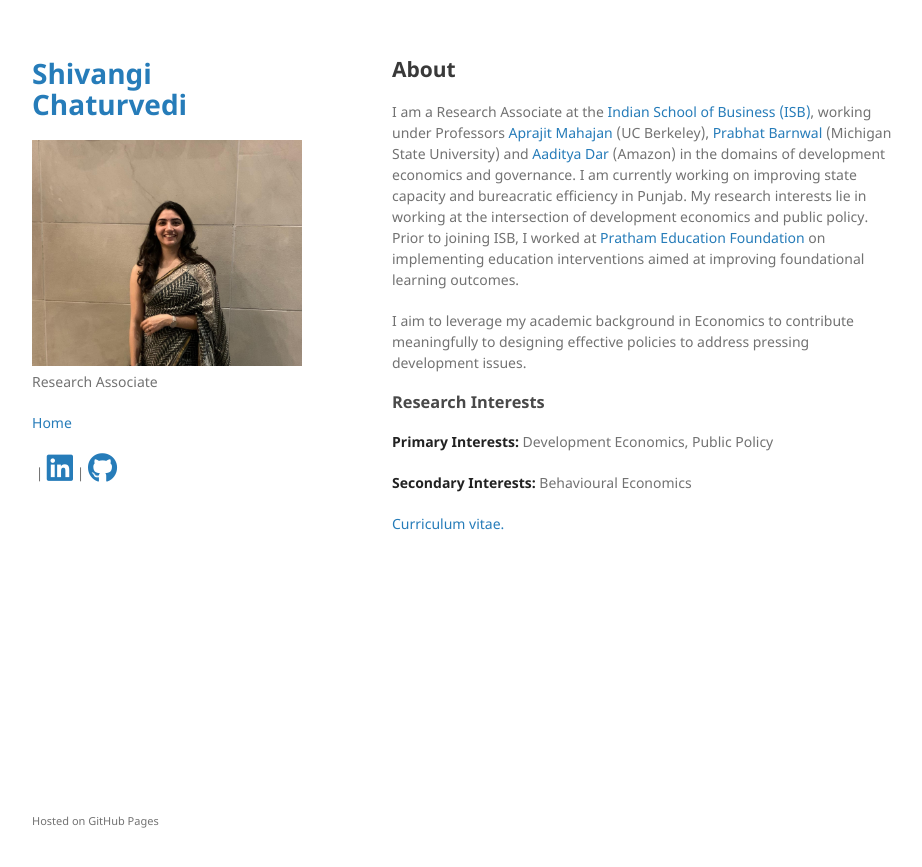
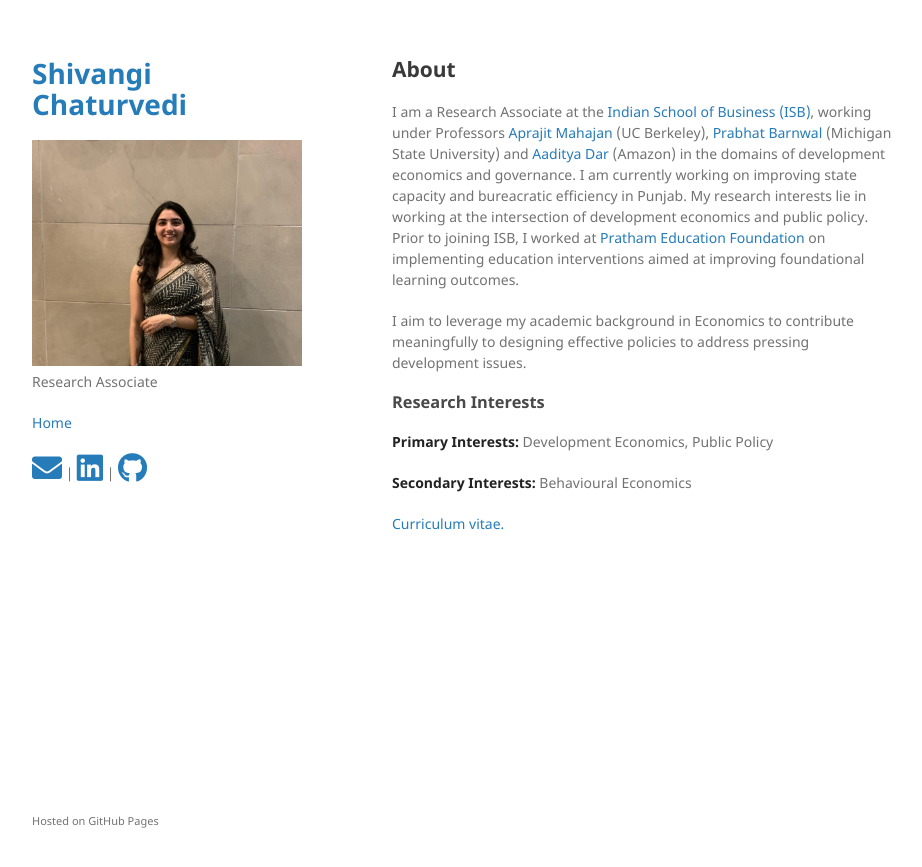
Before and after one commit to chaturvedi-shivangi/chaturvedi-shivangi.github.io, a Jekyll site: the page built from index.md, in a window 1280 px wide. Shown: the top 867 px of the page, without its empty margins (178-1100 px from the left). Built offline with Jekyll 4.4.1, drawn with Linux system fonts in a browser that asks for light colours; nearby versions of some CDN libraries; our own code applies the rules of GitHub Pages for plain Markdown files.

Commit message:
Update default.html

```diff
--- a/_layouts/default.html
+++ b/_layouts/default.html
@@ -30,7 +30,7 @@
         {% endif %}
 
         <p class="view"><a href="https://chaturvedi-shivangi.github.io/">Home</a></p>
-        <p class="view"><a href="mailto:shivangichaturvedi0612@gmail.com"><i class="fa fa-envelope-o" style='font-size:30px'></i></a> | <a href="https://www.linkedin.com/in/shivangi--chaturvedi/"><i class="fab fa-linkedin" style='font-size:30px'></i></a> | <a href="{{ site.github.owner_url }}"><i class="fab fa-github" style='font-size:30px'></i></a></p>
+        <p class="view"><a href="mailto:shivangichaturvedi0612@gmail.com"><i class="fa fa-envelope" style='font-size:30px'></i></a> | <a href="https://www.linkedin.com/in/shivangi--chaturvedi/"><i class="fab fa-linkedin" style='font-size:30px'></i></a> | <a href="{{ site.github.owner_url }}"><i class="fab fa-github" style='font-size:30px'></i></a></p>
 
         {% if site.show_downloads %}
         <ul class="downloads">
```
